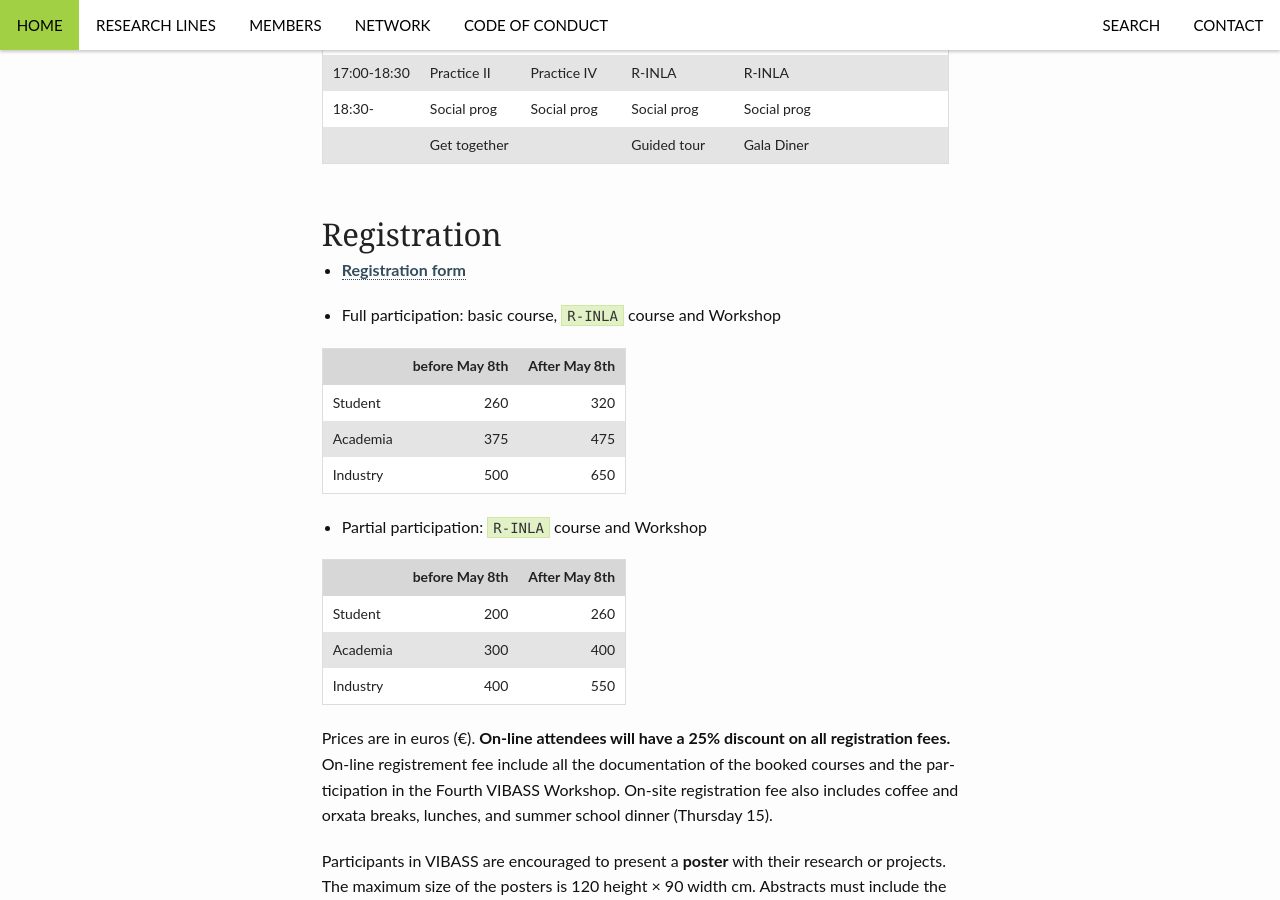
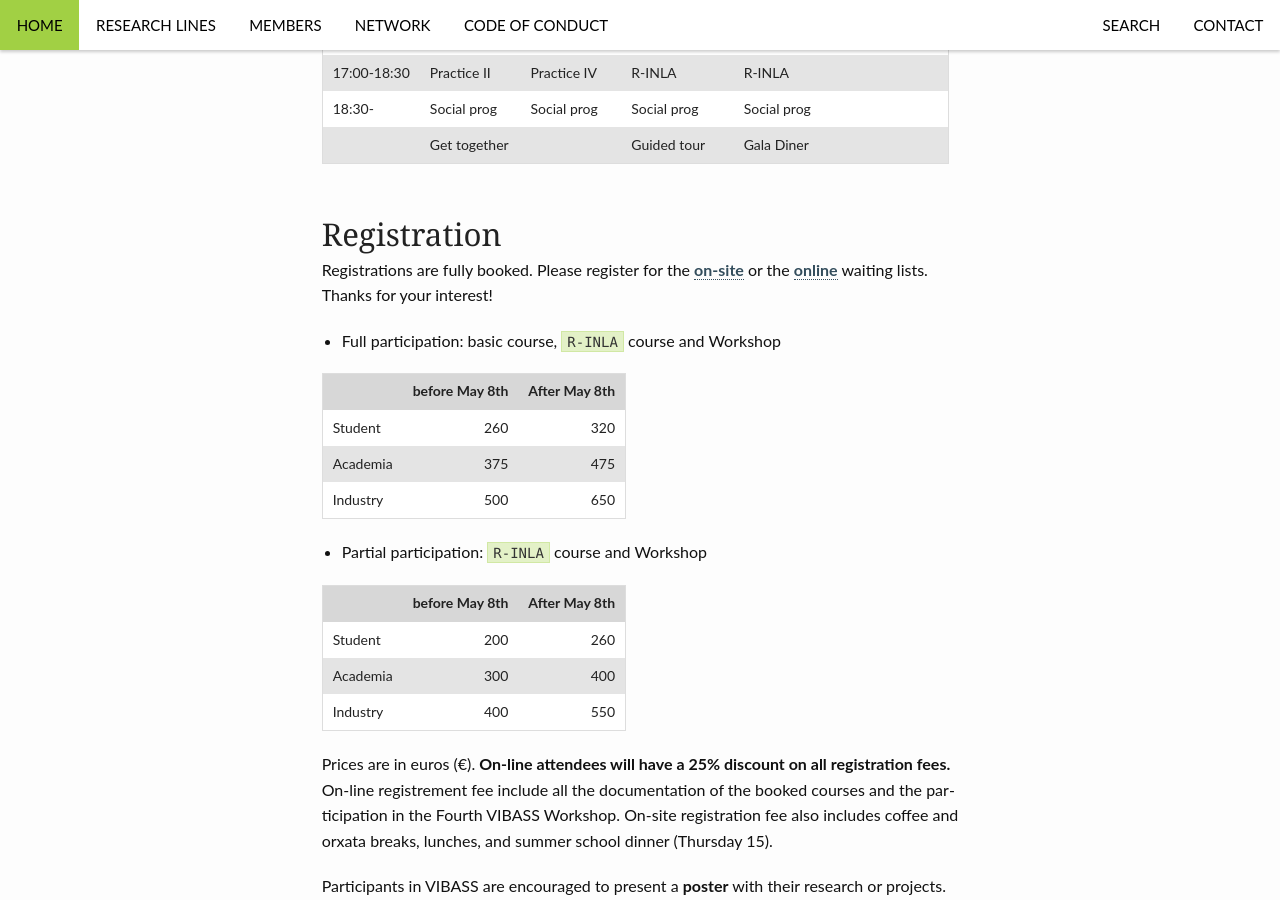
Before and after one commit to VABAR/VABAR.github.io, a Jekyll site: the page built from _posts/events/2019-11-16-vibass4/2019-11-15-vibass4.md, in a window 1280 px wide and 900 px high, scrolled down 2935 px. Built offline with Jekyll 4.4.1, drawn with Linux system fonts in a browser that asks for light colours.

Commit message:
VIBASS4: registrations closed

```diff
--- a/_posts/events/2019-11-16-vibass4/2019-11-15-vibass4.md
+++ b/_posts/events/2019-11-16-vibass4/2019-11-15-vibass4.md
@@ -98,7 +98,11 @@ València
 
 ## Registration
 
+Registrations are fully booked. Please register for the [on-site](https://forms.gle/AYGPzuW4gkrv68L48) or the [online](https://forms.gle/YmnGjMAnuVrT7JC89) waiting lists. Thanks for your interest!
+
+<!--
 - [Registration form](http://congresos.adeituv.es/VIBASS4/)
+-->
 
 - Full participation: basic course, `R-INLA` course and Workshop
 
```
Also changed, not shown: index.md (+3 -1 lines), images/widget_vibass4 (closed).png (added).
